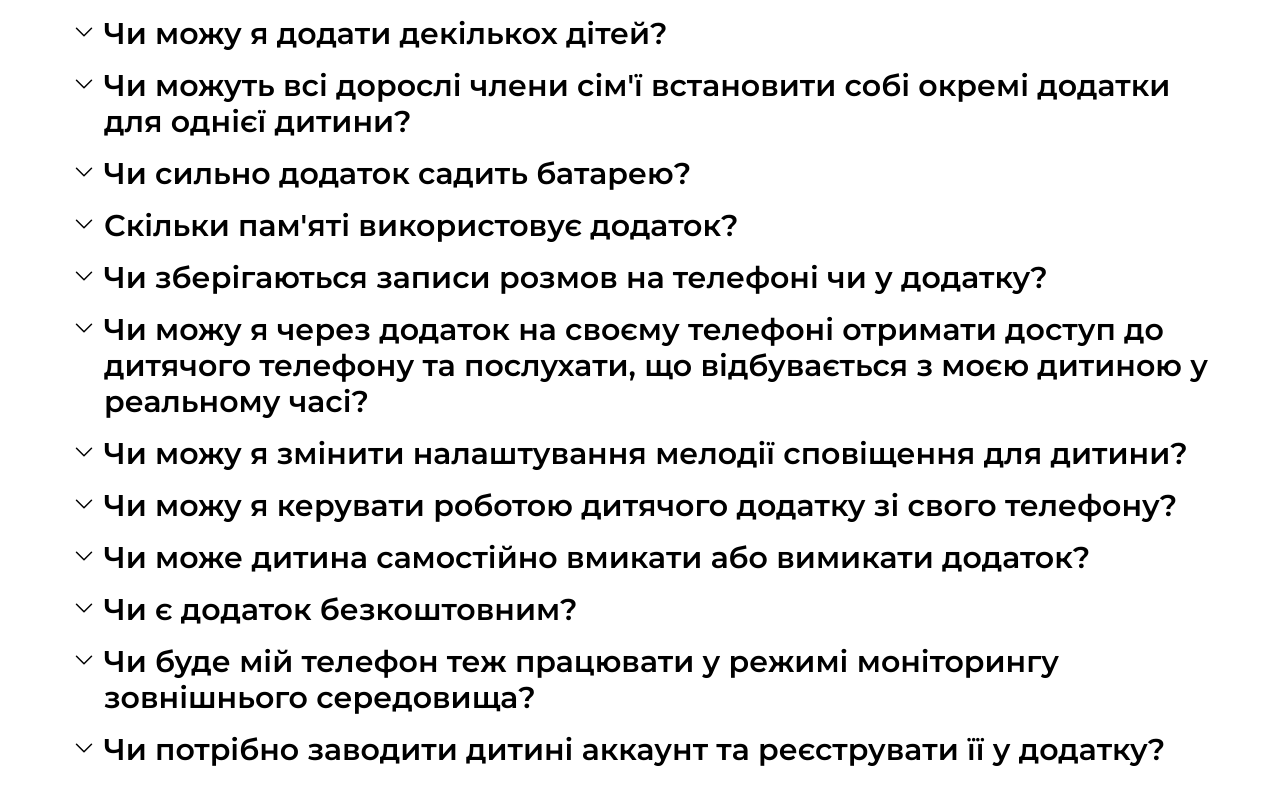
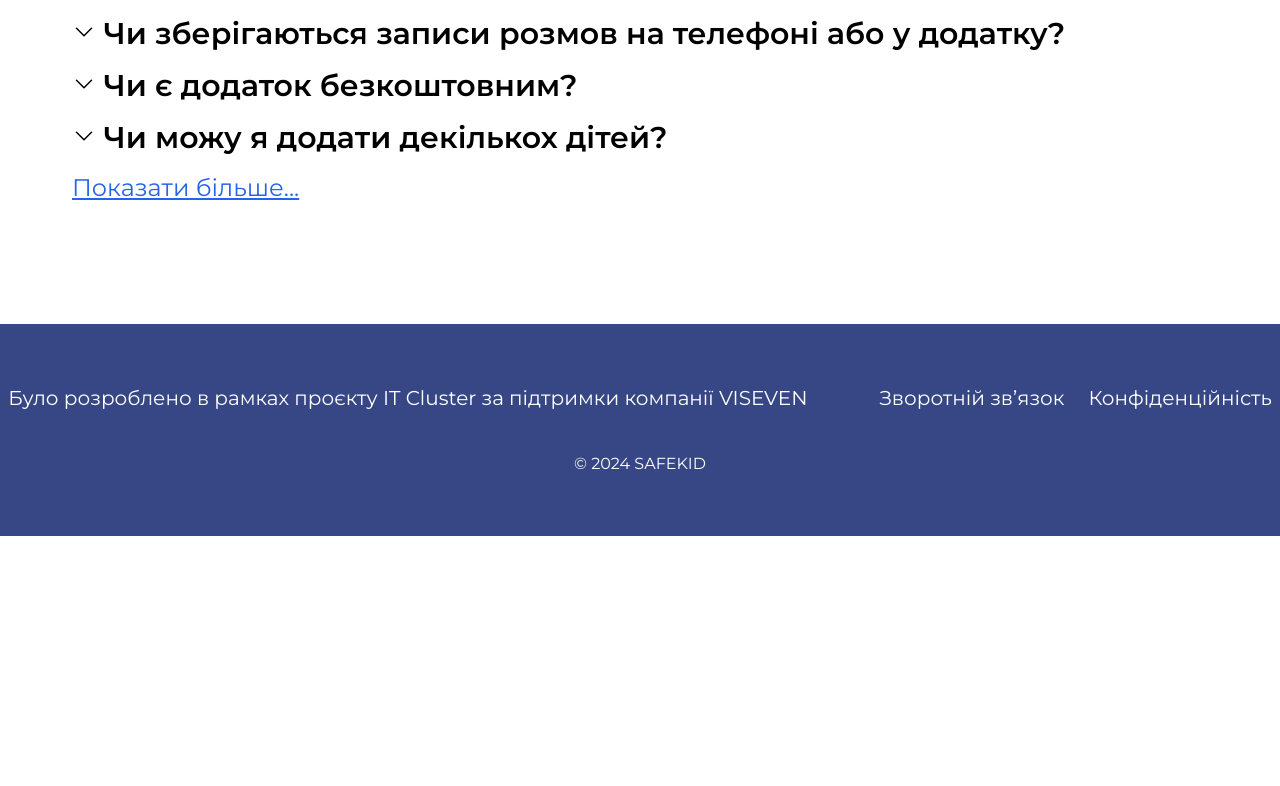
Before and after one commit to OlesiaTr/safekid-landing-page, a Next.js app: page / in a window 1280 px wide. Shown: the part 5203-5989 px from the top of the page. After the commit the page ends 5739 px from the top, so only its background shows below. Built offline with nearby package versions, Linux system fonts and the light colour scheme.

Commit message:
* update faq section

```diff
--- a/src/data/faq.json
+++ b/src/data/faq.json
@@ -3,68 +3,88 @@
   "title": "Часті питання (FAQ)",
   "questionData": [
     {
+      "id": "0",
       "question": "На скільки це безпечно для дитини?",
-      "answer": "Додаток є абсолютно безпечним для вашої дитини. Ми не зберігаємо ні будь-яких особистих даних, ні розмов. Додаток не має доступу ні до чого в телефоні окрім мікрофона (доступ до мікрофона потрібно додати на постійній основі (“Завжди”) для можливості ідентифікувати та надалі реагувати на тригерні фрази при розмові дитини з кимось)."
+      "answer": "Додаток є абсолютно безпечним для вашої дитини. Ми не зберігаємо ні будь-яких особистих даних, ні розмов. Додаток не має доступу ні до чого в телефоні окрім мікрофона (доступ до мікрофона потрібно додати на постійній основі (“Коли додаток використовується”) для можливості ідентифікувати та надалі реагувати на тригерні фрази при розмові дитини з кимось)."
     },
     {
+      "id": "1",
       "question": "Чи не будуть слідкувати за моєю дитиною інші люди, які мають доступ до додатку?",
-      "answer": "Ваша дитина повністю прив’язана до вас, ви повністю контролюєте те, що відбувається з аккаунтом дитини та з режимом моніторингу на її телефоні. Ніхто окрім вас не буде мати доступу до аккаунту чи телефону дитини."
+      "answer": "Ваша дитина повністю прив’язана до вас, ви повністю контролюєте те, що відбувається з акаунтом дитини та з режимом моніторингу на її телефоні. Ніхто окрім вас не буде мати доступу до акаунту чи телефону дитини."
     },
     {
+      "id": "2",
+      "question": "Чи зберігаються записи розмов на телефоні або у додатку?",
+      "answer": "Ні, додаток SafeKid не зберігає ні аудіо, ні текстові записи розмов, він тільки реагує на тригерні фрази та відправляє сповіщення на телефоні дитини (через сповіщення звуковим сигналом), і дорослого (через повідомлення і звук) у разі виявлення таких фраз у розмові."
+    },
+    {
+      "id": "3",
+      "question": "Чи є додаток безкоштовним?",
+      "answer": "Так, наш додаток є абсолютно безкоштовним! Ми хочемо надати можливість батькам підвищити безпеку своєї дитини та мінімізувати можливість її викрадення."
+    },
+    {
+      "id": "4",
       "question": "Чи можу я додати декількох дітей?",
       "answer": "Так, на даний момент ви можете додати до 3 (трьох) дітей до вашого аккаунту."
     },
     {
-      "question": "Чи можуть всі дорослі члени сім'ї встановити собі окремі додатки для однієї дитини?",
-      "answer": "Ні. На даний момент до дитини може бути прив’язаний лише один дорослий. У майбутньому ми плануємо реалізувати можливість додавання дитини-користувача до декількох дорослих."
+      "id": "5",
+      "question": "Чи буде мій телефон теж працювати у режимі моніторингу зовнішнього середовища?",
+      "answer": "Режим моніторингу зовнішнього середовища працює лише на пристрої дитини- користувача, на пристрої дорослого користувача такої функції не передбачено."
     },
     {
-      "question": "Чи сильно додаток садить батарею?",
-      "answer": "Немає відповіді на даний момент. Ми рекомендуємо вмикати режим моніторингу зовнішнього середовища у той час, коли ви не поряд з дитиною, або коли вона, наприклад, може загубитися у людному місці."
+      "id": "6",
+      "question": "Чи можу я керувати роботою дитячого додатку зі свого телефону?",
+      "answer": "Так, ви можете змінювати режим роботи дитячого додатку на активний або деактивований режим моніторінгу зовнішнього середовища."
     },
     {
+      "id": "7",
+      "question": "Чи можу я змінити налаштування мелодії сповіщення для дитини?",
+      "answer": "Поки такої функції не передбачено, але ми постараємося реалізувати її найближчим часом."
+    },
+    {
+      "id": "8",
+      "question": "Чи можу я через додаток на своєму телефоні отримати доступ до дитячого телефону та послухати, що відбувається з моєю дитиною у реальному часі?",
+      "answer": "Ні, додаток SafeKid не надає доступу до мікрофона на телефоні дитини у реальному часі. Більш за це, він не має доступу до таких записів. Обробка розмови йде лише з метою виявити та зреагувати на тригерні слова шляхом сповіщення і дитини (через сповіщення звуковим сигналом), і дорослого (через повідомлення і звук)."
+    },
+    {
+      "id": "9",
+      "question": "Чи може дитина самостійно вмикати або вимикати додаток?",
+      "answer": "Ні. Контроль над роботою додатку повністю контролюється тільки на пристрої дорослого користувача. Навіть аккаунт дитини видаляється тільки з вашого особистого аккаунту."
+    },
+    {
+      "id": "10",
+      "question": "Чи можуть всі дорослі члени сім'ї встановити собі окремі додатки для однієї дитини?",
+      "answer": "Ні. Зараз до дитини може бути прив’язаний лише один дорослий. У майбутньому ми плануємо реалізувати"
+    },
+    {
+      "id": "11",
+      "question": "Чи потрібно заводити дитині аккаунт та реєструвати її у додатку?",
+      "answer": "Акаунт дитині створювати не потрібно. Коли ви прив’язуєте дитину до свого акаунту, для неї створюється ідентифікатор у системі, але цей процес не передбачає ні введення яких би то не було даних про дитину або пошти/паролю/номера телефону."
+    },
+    {
+      "id": "12",
+      "question": "Якщо є двоє чи більше дітей, як я зрозумію, кому з них загрожує небезпека?",
+      "answer": "Кожна дитина, прив’язана до вас, має свій ідентифікатор у системі, це відображається і у вашому акаунті. Тобто, ви зможете розрізняти дітей, надавати їм імена (це не обов’язково повинні бути реальні імена, - ви можете вигадати псевдоніми, назвати якось по-своєму), контролювати режим роботи кожного з дитячих додатків окремо, видаляти дитячі акаунти окремо, та отримувати сповіщення, в яких буде вказано, якій дитині загрожує потенційна небезпека."
+    },
+    {
+      "id": "13",
+      "question": "Якщо одній дитині приходить сповіщення про небезпеку, чи отримує його інша дитина, яка прив'язана до мого аккаунту?",
+      "answer": "Ні. Кожна дитина має свій ідентифікатор у системі, тому аккаунти дітей не пов’язані між собою."
+    },
+    {
+      "id": "14",
       "question": "Скільки пам'яті використовує додаток?",
       "answer": "Немає відповіді."
     },
     {
-      "question": "Чи зберігаються записи розмов на телефоні чи у додатку?",
-      "answer": "Ні, додаток SafeKid не зберігає ні аудіо, ні текстові записи розмов, він тільки реагує на тригерні фрази і відправляє сповіщення на телефоні дитини (через сповіщення звуковим сигналом), і дорослого (через повідомлення і звук) у разі виявлення таких фраз у розмові."
-    },
-    {
-      "question": "Чи можу я через додаток на своєму телефоні отримати доступ до дитячого телефону та послухати, що відбувається з моєю дитиною у реальному часі?",
-      "answer": "Ні, додаток SafeKid не надає доступу до мікрофона на телефоні дитини у реальному часі. Більш за це, він не має доступу до таких записів. Обробка розмови йде лише з метою виявити та зреагувати на тригерні слова шляхом сповіщення і дитини (через сповіщення звуковим сигналом), і дорослого (через повідомлення і звук)."
-    },
-    {
-      "question": "Чи можу я змінити налаштування мелодії сповіщення для дитини?",
-      "answer": "Не зовсім зрозуміло на даний момент. Можна написати: На цей момент такої функції не передбачено, але ми реалізуємо її у найближчому часі."
-    },
-    {
-      "question": "Чи можу я керувати роботою дитячого додатку зі свого телефону?",
-      "answer": "Так, ви можете змінювати режим роботи дитячого додатку на активний або деактивований режим моніторінгу зовнішнього середовища."
-    },
-    {
-      "question": "Чи може дитина самостійно вмикати або вимикати додаток?",
-      "answer": "Ні. Контроль над роботою додатку повністю контролюється тільки на пристрої дорослого користувача. Навіть аккаунт дитини видаляється тільки з вашого особистого аккаунту."
-    },
-    {
-      "question": "Чи є додаток безкоштовним?",
-      "answer": "Так, наш додаток є абсолютно безкоштовним! Ми хочемо надати можливість батькам підвищити безпеку своєї дитини та мінімізувати можливість її викрадення."
-    },
-    {
-      "question": "Чи буде мій телефон теж працювати у режимі моніторингу зовнішнього середовища?",
-      "answer": "Режим моніторінгу зовнішнього середовища працює лише на пристрої дитини-користувача, на пристрої дорослого користувача такої функції не передбачено."
-    },
-    {
-      "question": "Чи потрібно заводити дитині аккаунт та реєструвати її у додатку?",
-      "answer": "Аккаунт дитині створювати не потрібно. Коли ви прив’язуєте дитину до свого аккаунту, для неї створюється ідентифікатор у системі, але цей процес не передбачає ні введення яких би то не було даних про дитину або пошти/паролю/номера телефону."
-    },
-    {
-      "question": "Якщо є двоє чи більше дітей, як я зрозумію, кому з них загрожує небезпека?",
-      "answer": "Кожна дитина, прив’язана до вас, має свій ідентифікатор у системі, це відображається і у вашому аккаунті, тобто, ви зможете розрізняти дітей, надавати їм ім’я (це не обов’язково повинно бути реальне ім’я, - ви можете створити нік або назвати якось по-своєму), контролювати режим роботи кожного з дитячих додатків окремо, видаляти дитячі аккаунти окремо, та отримувати сповіщення, в яких буде вказано, якій дитині загрожує потенційна небезпека."
-    },
-    {
-      "question": "Якщо одній дитині приходить сповіщення про небезпеку, чи отримує його інша дитина, яка прив'язана до мого аккаунту?",
-      "answer": "Ні. Кожна дитина має свій ідентифікатор у системі, тому аккаунти дітей не пов’язані між собою."
+      "id": "15",
+      "question": "Чи сильно додаток садить батарею?",
+      "answer": "Те, як додаток буде впливати на кількість заряду на телефоні, пов’язано не тільки з роботою додатку, а й з моделлю телефону, об’ємом батареї та її станом. Ми рекомендуємо вмикати режим моніторингу зовнішнього середовища у той час, коли ви не поряд з дитиною, або коли вона, наприклад, може загубитися у людному місці."
     }
-  ]
+  ],
+  "inMoreDetails": {
+    "clickableToOpen": "Показати більше...",
+    "clickableToClose": "Згорнути"
+  }
 }
--- a/src/sections/faq/faq.tsx
+++ b/src/sections/faq/faq.tsx
@@ -9,6 +9,9 @@ import clsx from 'clsx';
 
 export const FAQ = () => {
   const [active, setActive] = useState<null | number>(null);
+  const [isClicked, setIsClicked] = useState(false);
+
+  const onMoreDetailsClick = () => setIsClicked(!isClicked);
 
   const toggleActive = (id: number) => {
     setActive(active === id ? null : id);
@@ -19,20 +22,20 @@ export const FAQ = () => {
       <Title title={data.title} />
 
       <ul className=" flex flex-col gap-2 md:gap-4 ">
-        {data.questionData.map((item, id) => (
+        {data.questionData.slice(0, 5).map(item => (
           <li
-            key={id}
-            onClick={() => toggleActive(id)}
+            key={item.id}
+            onClick={() => toggleActive(+item.id)}
             className={clsx(
               ' cursor-pointer transition',
-              active === id && 'active',
+              active === +item.id && 'active',
             )}
           >
             <div className="flex items-baseline ">
               <ChevronDownIcon
                 className={clsx(
                   'size-6 min-w-6 transition',
-                  active === id && 'rotate-180',
+                  active === +item.id && 'rotate-180',
                 )}
               />
               <p className="ml-2 text-xl font-semibold leading-normal md:text-2xl xl:text-3xl">
@@ -40,13 +43,59 @@ export const FAQ = () => {
               </p>
             </div>
 
-            {active === id && (
+            {active === +item.id && (
               <p className="ml-8 leading-normal md:text-lg xl:text-2xl">
                 {item.answer}
               </p>
             )}
           </li>
         ))}
+
+        {isClicked ? (
+          <>
+            <span
+              className="cursor-pointer select-none leading-normal text-blue underline transition md:text-lg xl:text-2xl "
+              onClick={onMoreDetailsClick}
+            >
+              {data.inMoreDetails.clickableToClose}
+            </span>
+            {data.questionData.slice(5).map(item => (
+              <li
+                key={item.id}
+                onClick={() => toggleActive(+item.id)}
+                className={clsx(
+                  ' cursor-pointer transition',
+                  active === +item.id && 'active',
+                )}
+              >
+                <div className="flex items-baseline ">
+                  <ChevronDownIcon
+                    className={clsx(
+                      'size-6 min-w-6 transition',
+                      active === +item.id && 'rotate-180',
+                    )}
+                  />
+                  <p className="ml-2 text-xl font-semibold leading-normal md:text-2xl xl:text-3xl">
+                    {item.question}
+                  </p>
+                </div>
+
+                {active === +item.id && (
+                  <p className="ml-8 leading-normal md:text-lg xl:text-2xl">
+                    {item.answer}
+                  </p>
+                )}
+              </li>
+            ))}
+          </>
+        ) : (
+          <span
+            className="cursor-pointer select-none leading-normal text-blue underline transition md:text-lg xl:text-2xl "
+            onClick={onMoreDetailsClick}
+          >
+            {data.inMoreDetails.clickableToOpen}
+          </span>
+        )}
       </ul>
     </section>
   );
```
